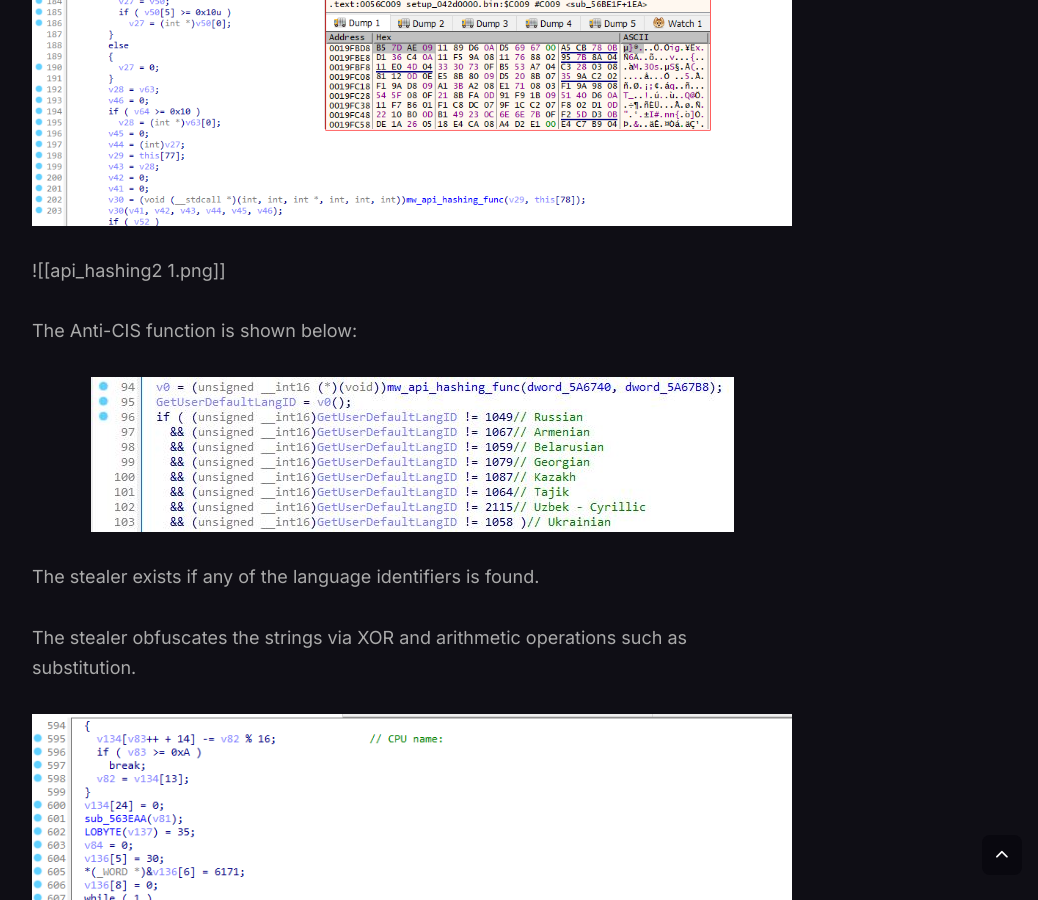
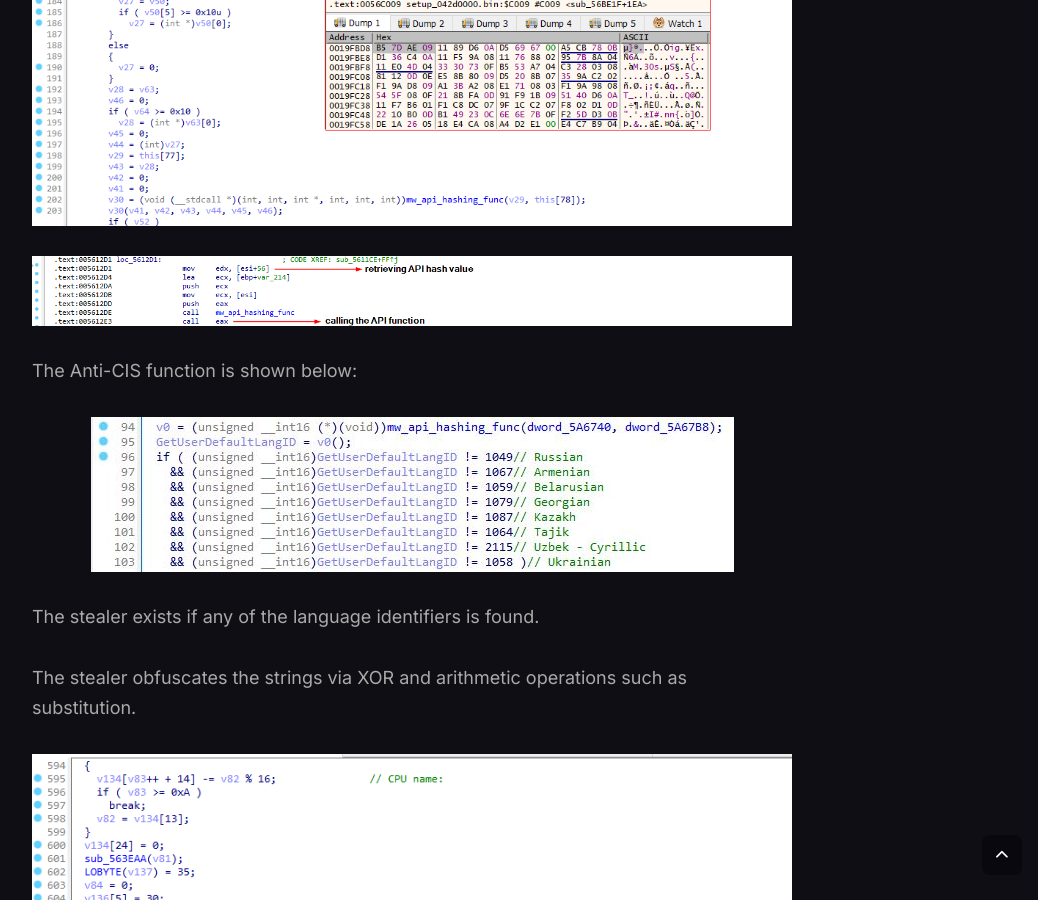
Before and after one commit to RussianPanda95/russianpanda95.github.io, a Jekyll site: the page built from _posts/2024-03-16-The-GlorySprout-Stealer-or-a-Failed-Clone-of-Taurus-Stealer.md, in a window 1280 px wide and 900 px high, scrolled down 4680 px. Shown: the whole window, without its empty margins (228-1266 px from the left). Built offline with Jekyll 4.4.1, drawn with Linux system fonts in a browser that asks for light colours; nearby versions of some CDN libraries.

Commit message:
New commit

```diff
--- a/_posts/2024-03-16-The-GlorySprout-Stealer-or-a-Failed-Clone-of-Taurus-Stealer.md
+++ b/_posts/2024-03-16-The-GlorySprout-Stealer-or-a-Failed-Clone-of-Taurus-Stealer.md
@@ -67,7 +67,7 @@ The stealer accesses the hashed API values via specific offsets.
 
 ![accessing_api.png](/images/GlorySprout/accessing_api.png)
 
-![[api_hashing2 1.png]]
+![api_hashing2.png](/images/GlorySprout/api_hashing2.png)
 
 The Anti-CIS function is shown below:
 
```
